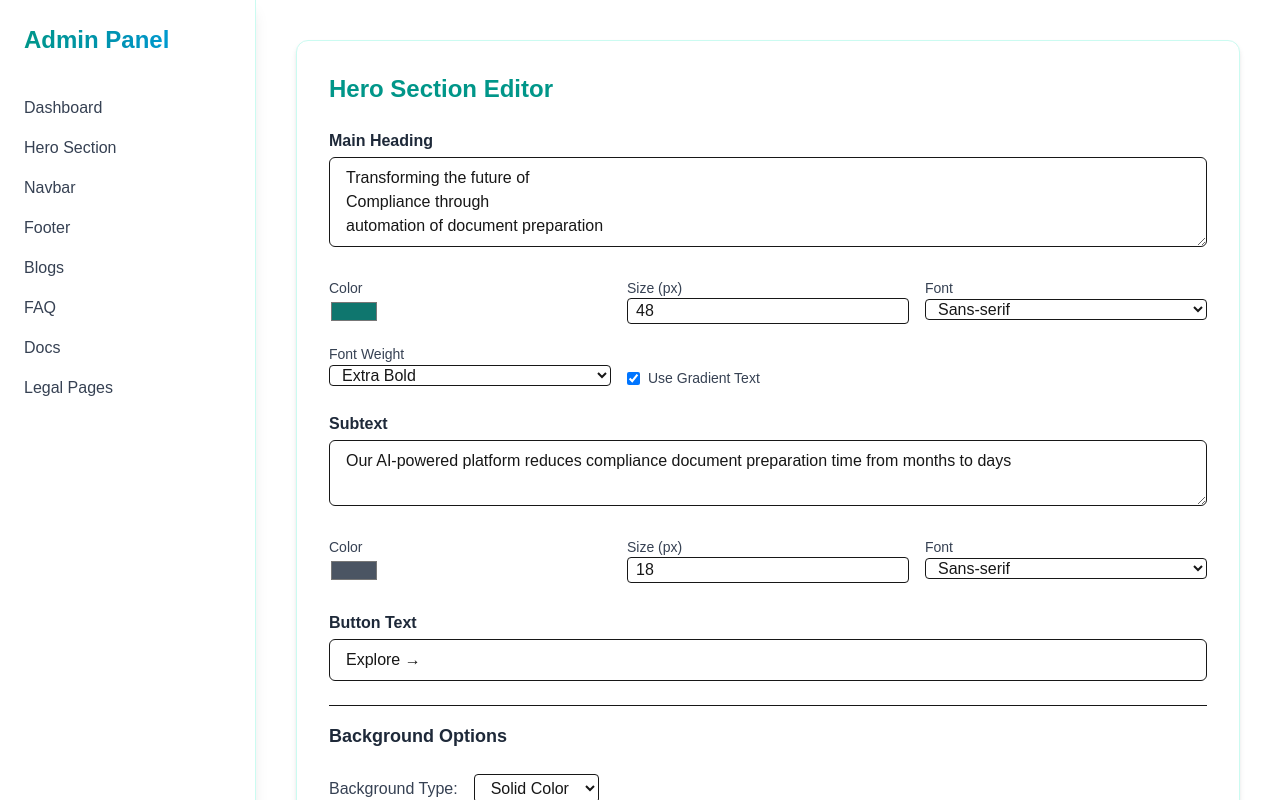
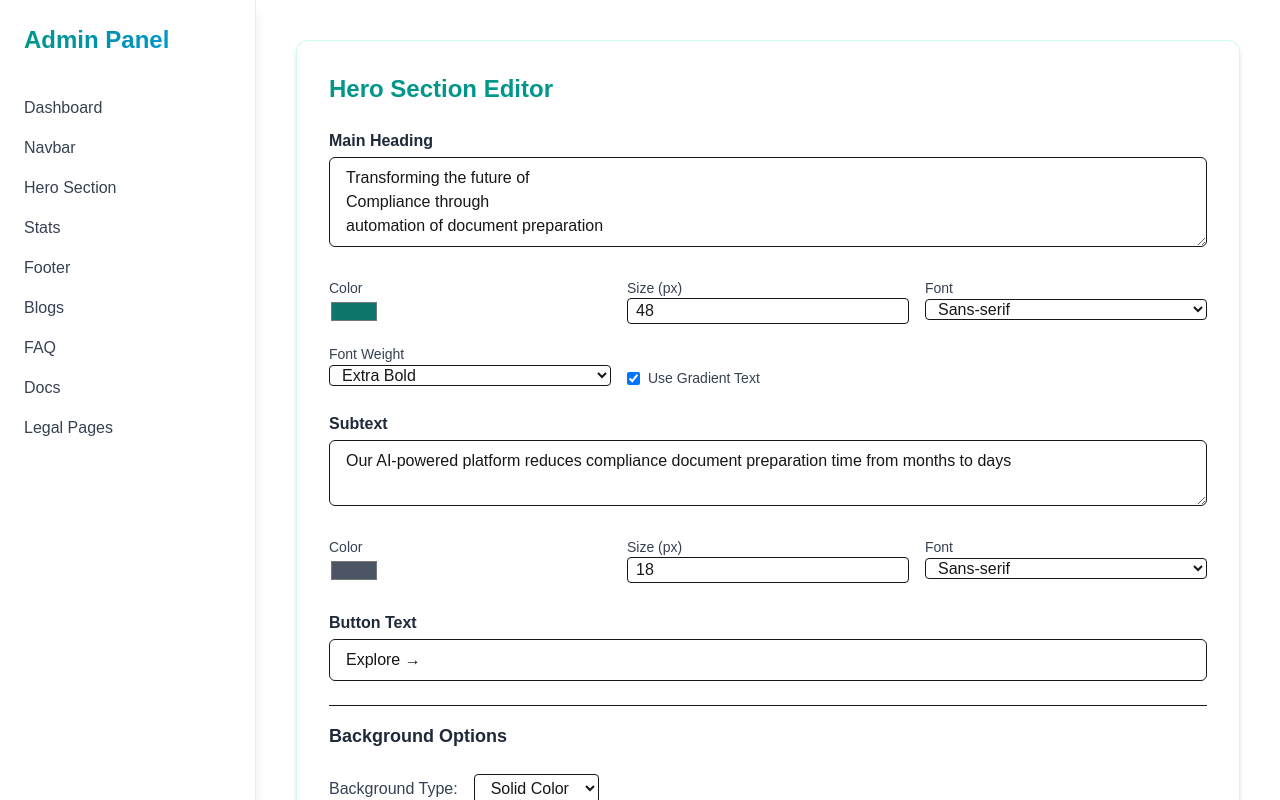
Before and after one commit to Narsimha1729/cmplai-adv, a Next.js app: page /admin/hero in a window 1280 px wide. Shown: the top 800 px of the page. Built offline with nearby package versions, Linux system fonts and the light colour scheme.

Commit message:
Finished

```diff
--- a/app/admin/layout.jsx
+++ b/app/admin/layout.jsx
@@ -14,8 +14,9 @@ export default function AdminLayout({ children }) {
             </h2>
             <nav className="space-y-4 text-gray-700">
               <a href="/admin" className="block hover:text-teal-500">Dashboard</a>
+              <a href="/admin/navbar" className="block hover:text-teal-500">Navbar</a>
               <a href="/admin/hero" className="block hover:text-teal-500">Hero Section</a>
-              <a href="/admin/navbar" className="block hover:text-teal-500">Navbar</a>
+              <a href="/admin/stats" className="block hover:text-teal-500">Stats</a>
               <a href="/admin/footer" className="block hover:text-teal-500">Footer</a>
               <a href="/admin/blogs" className="block hover:text-teal-500">Blogs</a>
               <a href="/admin/faq" className="block hover:text-teal-500">FAQ</a>
```
